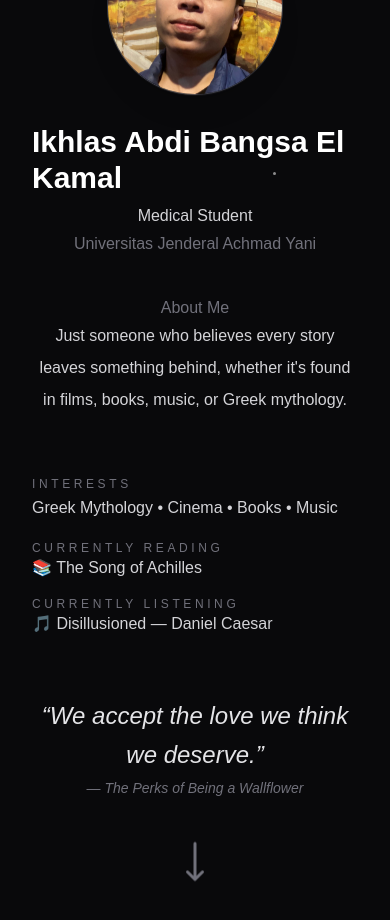
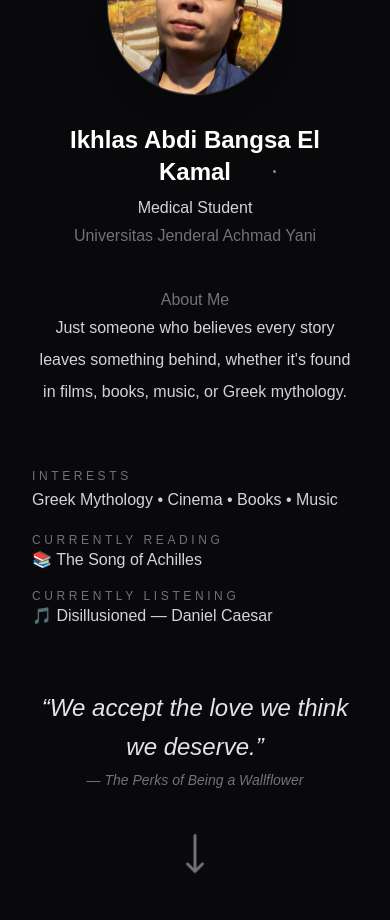
Before and after one commit to ikhlasabdi03-hash/Ikhlas, a Next.js app: page / in a window 390 px wide. Shown: the part 1140-2060 px from the top of the page. Built offline with nearby package versions, Linux system fonts and the light colour scheme.

Commit message:
Optimize 13 hero for mobile

```diff
--- a/app/components/Profile.tsx
+++ b/app/components/Profile.tsx
@@ -38,9 +38,9 @@ export default function Profile() {
   </div>
 </div>
 
-  <h3 className="mt-6 text-3xl font-bold">
-    Ikhlas Abdi Bangsa El Kamal
-  </h3>
+<h3 className="mt-6 max-w-full px-4 text-center text-2xl font-bold sm:text-3xl">
+  Ikhlas Abdi Bangsa El Kamal
+</h3>
 
   <p className="mt-2 text-zinc-300">
     Medical Student
```
